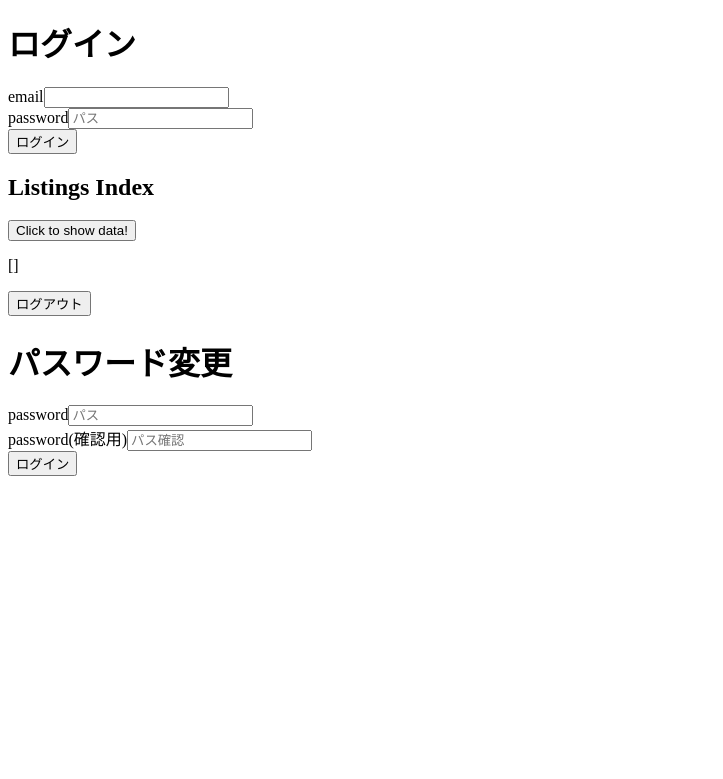
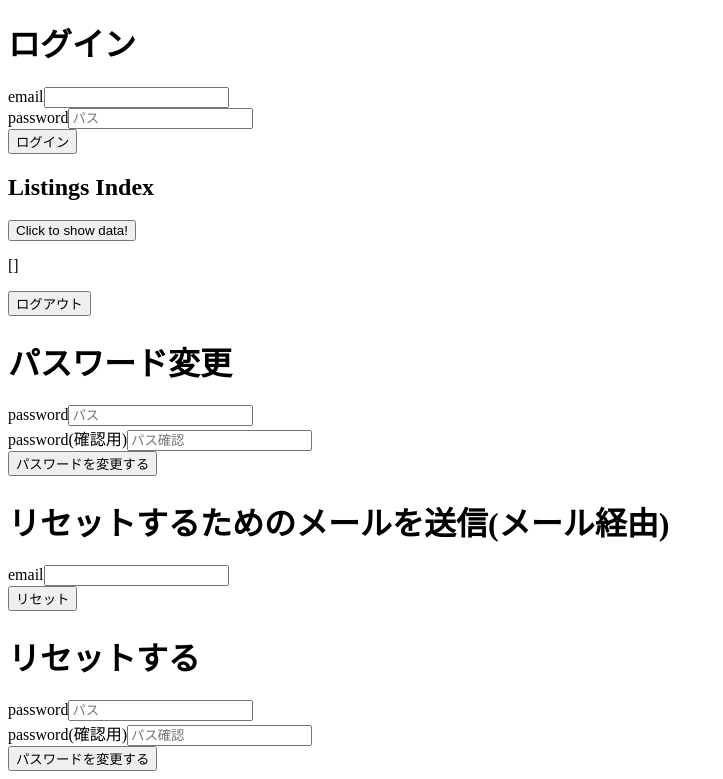
Before and after one commit to hiyashikyuri/angular-auth, an Angular app: page / in a window 1280 px wide. Shown: the part 321-1100 px from the top of the page, without its empty margins (0-723 px from the left). Before the commit the page ends 805 px from the top, so only its background shows below. Built offline with nearby package versions, Linux system fonts and the light colour scheme.

Commit message:
modified reset password component

```diff
--- a/src/app/app.component.html
+++ b/src/app/app.component.html
@@ -18,3 +18,5 @@
 <app-sign-out></app-sign-out>
 
 <app-change-password></app-change-password>
+
+<app-reset-password></app-reset-password>
--- /dev/null
+++ b/src/app/app.routing.ts
@@ -0,0 +1,22 @@
+import {ModuleWithProviders} from "@angular/core";
+import {RouterModule} from "@angular/router";
+// import {ProductListComponent} from "./product-list/product-list.component";
+// import {ProductHighlightsComponent} from "./product-highlights/product-highlights.component";
+// import {ProductSpecComponent} from "./product-detail/product-spec.component";
+// import {ProductEstimatesComponent} from "./product-estimates/product-estimates.component";
+// import {EstimateFormComponent} from "./estimate-form/estimate-form.component";
+// import {ThanksComponent} from "./thanks/thanks.component";
+// import {ProductMediaComponent} from "./product-detail/product-media.component";
+//
+
+export const routing: ModuleWithProviders = RouterModule.forRoot([
+    // {path: '', redirectTo: '/' }
+    // {path: 'products/highlights', component: ProductHighlightsComponent},
+    // {path: 'products/estimates', component: ProductEstimatesComponent},
+    // {path: 'products/estimates/form', component: EstimateFormComponent},
+    // {path: 'products/estimates/form/thanks', component: ThanksComponent},
+    // {path: 'products/:id/spec', component: ProductSpecComponent},
+    // {path: 'products/:id/media', component: ProductMediaComponent},
+    // {path: 'products/:filter/:id', component: ProductListComponent},
+    // {path: '**', redirectTo: '/products/highlights'}
+]);
--- a/src/app/change-password/change-password.component.html
+++ b/src/app/change-password/change-password.component.html
@@ -1,5 +1,4 @@
 <h1>パスワード変更</h1>
-
 
 
 <div class="form-group">
@@ -13,4 +12,4 @@
          placeholder="パス確認">
 </div>
 
-<button (click)="data()">ログイン</button>
+<button (click)="data()">パスワードを変更する</button>
--- /dev/null
+++ b/src/app/reset-password/reset-password.component.html
@@ -0,0 +1,25 @@
+<div>
+  <h1>リセットするためのメールを送信(メール経由)</h1>
+  <div class="form-group">
+    <label>email</label>
+    <input class="form-control input-lg" [(ngModel)]="reset.email" id="email">
+  </div>
+
+  <button (click)="data()">リセット</button>
+</div>
+
+<div>
+  <h1>リセットする</h1>
+  <div class="form-group">
+    <label for="password">password</label>
+    <input type="password" class="form-control" [(ngModel)]="newPassword.password" id="password"
+           placeholder="パス">
+  </div>
+  <div class="form-group">
+    <label for="password_confirmation">password(確認用)</label>
+    <input type="password" class="form-control" [(ngModel)]="newPassword.password_confirmation" id="password_confirmation"
+           placeholder="パス確認">
+  </div>
+
+  <button (click)="password()">パスワードを変更する</button>
+</div>
--- /dev/null
+++ b/src/app/reset-password/reset-password.component.ts
@@ -0,0 +1,63 @@
+import {Component, OnInit} from '@angular/core';
+import {AuthService} from "../shared/auth.service";
+import {ResetPassword} from "../shared/reset-password.model";
+//本当は新しいモデル作ったほうがいいけど、めんどくさいから、とりあえず、register modelをしよう
+import {Password} from "../shared/password.model";
+import {ActivatedRoute} from "@angular/router";
+
+
+@Component({
+  selector: 'app-reset-password',
+  templateUrl: './reset-password.component.html',
+  styleUrls: ['./reset-password.component.css']
+})
+export class ResetPasswordComponent implements OnInit {
+
+  reset = new ResetPassword();
+  newPassword = new Password();
+  token: string;
+  client_id: string;
+  uid: string;
+
+  constructor(private authService: AuthService,
+              private route: ActivatedRoute) {
+  }
+
+
+  ngOnInit() {
+
+    this.route.queryParams.subscribe(params=> {
+      this.token = params['token'];
+      this.client_id = params['client_id'];
+      this.uid = params['uid'];
+
+      this.authService.Token(this.token);
+      this.authService.Client(this.client_id);
+      this.authService.Uid(this.uid);
+
+      console.log(this.authService.tokenInfo());
+      console.log(this.authService.uidInfo());
+      console.log(this.authService.clientInfo());
+
+
+    });
+  }
+
+  data() {
+    let body = JSON.stringify({
+      'email': this.reset.email,
+      'redirect_url': 'http://localhost:4200'
+    });
+    this.authService.resetPassword(body);
+  }
+
+  password() {
+    let body = JSON.stringify({
+      'password': this.newPassword.password,
+      'password_confirmation': this.newPassword.password_confirmation
+    });
+
+    this.authService.changePassword(body);
+  }
+
+}
--- a/src/app/shared/auth.service.ts
+++ b/src/app/shared/auth.service.ts
@@ -10,19 +10,19 @@ export class AuthService {
   constructor(private http: Http) {
   }
 
-  private Token(token: any) {
+  Token(token: any) {
     if (token) {
       localStorage.setItem('access-Token', token);
     }
   }
 
-  private Uid(uid: any) {
+  Uid(uid: any) {
     if (uid) {
       localStorage.setItem('uid', uid);
     }
   }
 
-  private Client(client: any) {
+  Client(client: any) {
     if (client) {
       localStorage.setItem('client', client);
     }
@@ -76,6 +76,7 @@ export class AuthService {
     });
   }
 
+
   changePassword(body) {
     let headers = new Headers({
       'Content-Type': 'application/json',
@@ -90,5 +91,27 @@ export class AuthService {
     });
   }
 
+  resetPasswordSender(body) {
+    let headers = new Headers({
+      'Content-Type': 'application/json'
+    });
+    console.log(headers);
+    let options = new RequestOptions({headers: headers});
+    return this.http.put(this.url + '/auth/password', body, options).subscribe((response) => {
+      console.log(response.json());
+    });
+  }
+
+
+  resetPassword(body) {
+    let headers = new Headers({
+      'Content-Type': 'application/json'
+    });
+    let options = new RequestOptions({headers: headers});
+    return this.http.post(this.url + '/auth/password', body, options).subscribe((response) => {
+      console.log(response.json());
+    })
+  }
+
 
 }
--- /dev/null
+++ b/src/app/shared/reset-password.model.ts
@@ -0,0 +1,5 @@
+export class ResetPassword {
+
+  constructor(public email?: string) {
+  }
+}
```
Also changed, not shown: src/app/app.module.ts (+12 -8 lines), src/app/reset-password/reset-password.component.css (added), 1 other file (tests, documents, lock files or other folders).
